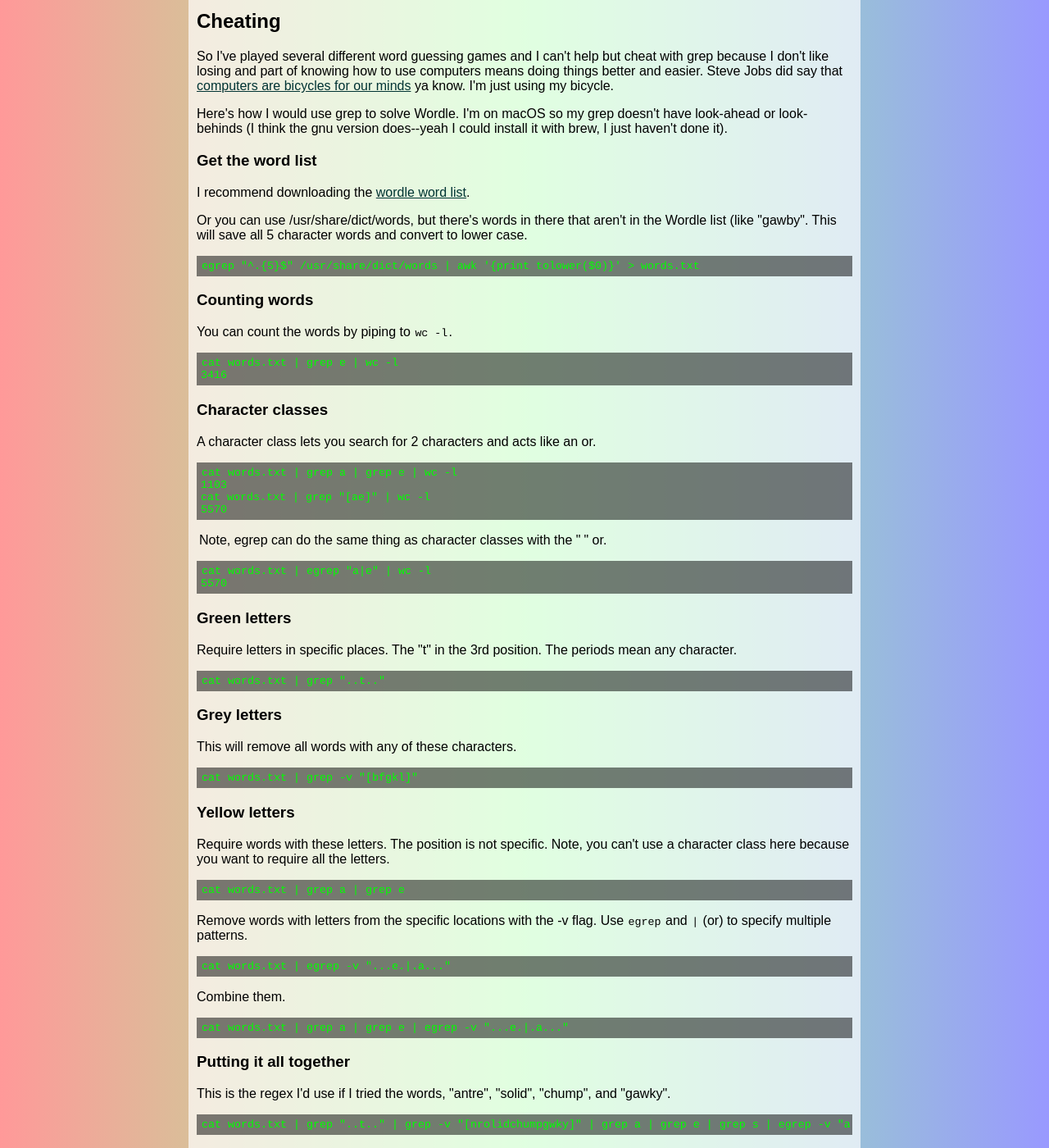
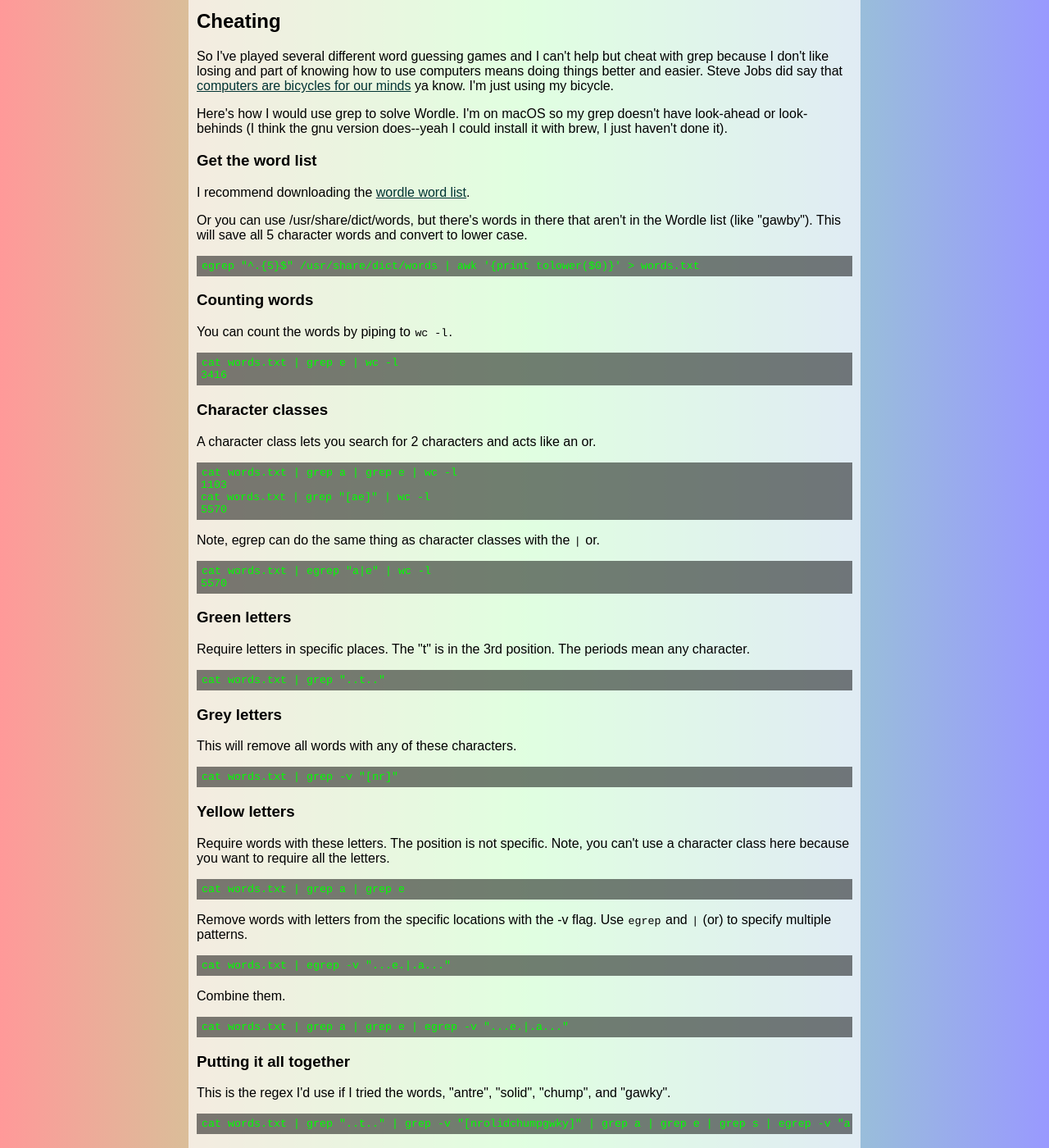
Before and after one commit to magnusviri/magnusviri.com, a Jekyll site: the page built from _posts/2022-02-16-wordle.md, in a window 1280 px wide and 1400 px high, scrolled down 853 px. Shown: the whole window at 82% size. Built offline with Jekyll 4.4.1, drawn with Linux system fonts in a browser that asks for light colours; comment, search, counter and statistics services are not loaded; some of the changed text lies outside the part shown.

Commit message:
Fixing typos

```diff
--- a/_posts/2022-02-16-wordle.md
+++ b/_posts/2022-02-16-wordle.md
@@ -41,7 +41,7 @@
 
 I recommend downloading the [wordle word list](https://github.com/tabatkins/wordle-list).
 
-Or you can use /usr/share/dict/words, but there's words in there that aren't in the Wordle list (like "gawby". This will save all 5 character words and convert to lower case.
+Or you can use /usr/share/dict/words, but there's words in there that aren't in the Wordle list (like "gawby"). This will save all 5 character words and convert to lower case.
 
 	egrep "^.{5}$" /usr/share/dict/words | awk '{print tolower($0)}' > words.txt
 
@@ -61,14 +61,14 @@
 	cat words.txt | grep "[ae]" | wc -l
     5570
 
-Note, egrep can do the same thing as character classes with the "|" or.
+Note, egrep can do the same thing as character classes with the `|` or.
 
 	cat words.txt | egrep "a|e" | wc -l
     5570
 
 ### Green letters
 
-Require letters in specific places. The "t" in the 3rd position. The periods mean any character.
+Require letters in specific places. The "t" is in the 3rd position. The periods mean any character.
 
 	cat words.txt | grep "..t.."
 
@@ -76,7 +76,7 @@
 
 This will remove all words with any of these characters.
 
-	cat words.txt | grep -v "[bfgkl]"
+	cat words.txt | grep -v "[nr]"
 
 ### Yellow letters
 
@@ -98,7 +98,7 @@
 
 	cat words.txt | grep "..t.." | grep -v "[nrolidchumpgwky]" | grep a | grep e | grep s | egrep -v "a....|....e|s...."
 
-And here's the possible words. The last letter is either "b", "f" or "z".
+That gives me these possible words. The last letter is either "b", "f" or "z".
 
 	bates
 	betas
```
